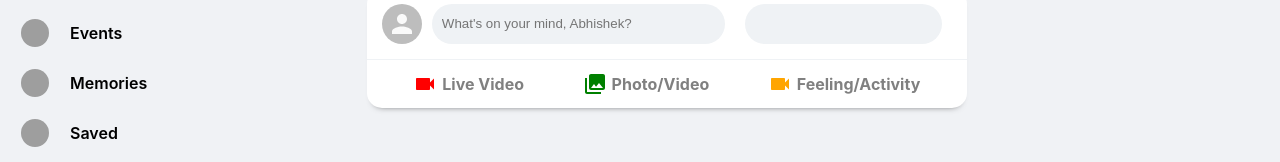
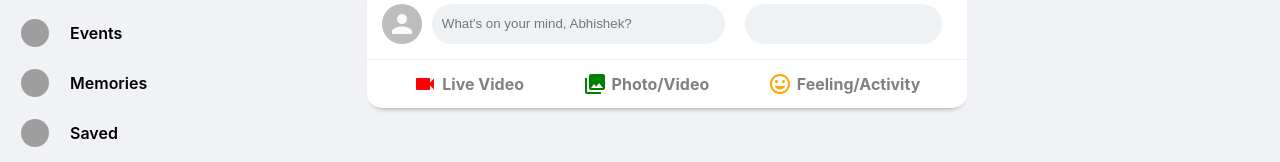
Before and after one commit to abhishekgowda1312/facebook-clone, a React (Create React App) app: page / in a window 1280 px wide. Shown: the part 395-557 px from the top of the page. Built offline with nearby package versions, Linux system fonts and the light colour scheme; grey boxes are pictures that could not be loaded.

Commit message:
update messagesender icon

```diff
--- a/src/components/MessageSender.js
+++ b/src/components/MessageSender.js
@@ -30,7 +30,7 @@
                     <h3>Photo/Video</h3>
                 </div>
                 <div className="messageSender__option">
-                    <VideocamIcon style={{ color: 'orange' }} />
+                    <InsertEmoticonIcon style={{ color: 'orange' }} />
                     <h3>Feeling/Activity</h3>
                 </div>
             </div>
```
